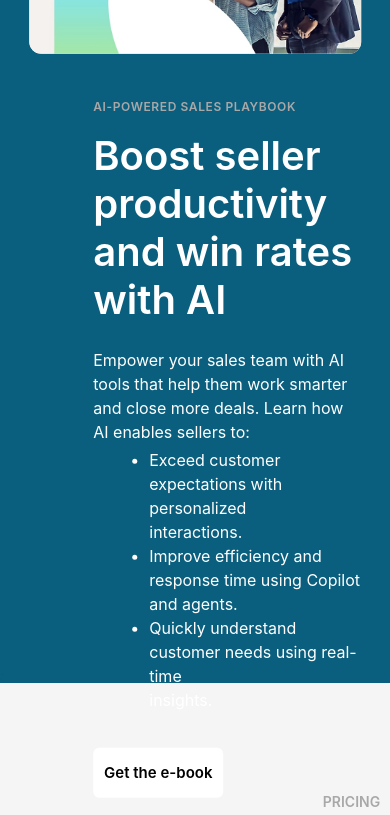
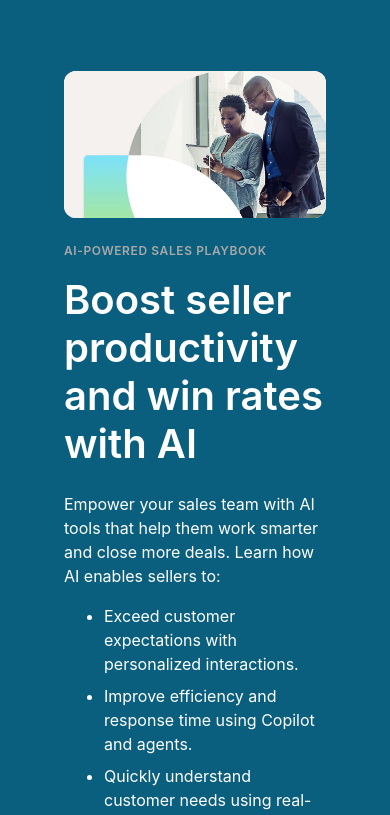
Before and after one commit to AbeeraFarhan06/Microsoft-Dynamics, a React (Vite) app: page / in a window 390 px wide. Shown: the part 2380-3195 px from the top of the page. Built offline with nearby package versions, Linux system fonts and the light colour scheme.

Commit message:
Made AI Section responsive

```diff
--- a/src/components/AIPoweredSales.tsx
+++ b/src/components/AIPoweredSales.tsx
@@ -11,7 +11,6 @@ import { motion } from "framer-motion";
 import AI_bg from "../assets/AI_bg.avif";
 import persons from "../assets/persons.avif";
 
-// Motion-enhanced Chakra component
 const MotionBox = motion(Box);
 
 const AIPoweredSales = () => {
@@ -23,11 +22,14 @@ const AIPoweredSales = () => {
       bgPosition="top"
       bgRepeat="no-repeat"
       width="100%"
-      height="700px"
+      height={{ base: "auto", md: "700px" }}
       position="relative"
       zIndex="0"
+      py={{ base: 10, md: 0 }}
     >
+      {/* Desktop layout */}
       <Flex
+        display={{ base: "none", md: "flex" }}
         position="absolute"
         top="50%"
         left="50%"
@@ -38,7 +40,7 @@ const AIPoweredSales = () => {
         gap={10}
         flexWrap="wrap"
       >
-        {/* Image with bottom-to-top animation */}
+        {/* Image */}
         <MotionBox
           flex="1"
           minW="300px"
@@ -54,7 +56,7 @@ const AIPoweredSales = () => {
           <Image src={persons} alt="People working" />
         </MotionBox>
 
-        {/* Text with bottom-to-top animation */}
+        {/* Text */}
         <MotionBox
           flex="1"
           minW="250px"
@@ -120,6 +122,92 @@ const AIPoweredSales = () => {
           </Button>
         </MotionBox>
       </Flex>
+
+      {/* Mobile layout */}
+      <Stack
+        display={{ base: "flex", md: "none" }}
+        spacing={6}
+        align="center"
+        px={{base: 16, md: 6} }
+        mt={12}
+      >
+        {/* Image */}
+        <MotionBox
+          w="100%"
+          borderRadius="xl"
+          overflow="hidden"
+          bg="white"
+          initial={{ opacity: 0, y: 60 }}
+          whileInView={{ opacity: 1, y: 0 }}
+          viewport={{ once: true }}
+          transition={{ duration: 0.8 }}
+        >
+          <Image src={persons} alt="People working" />
+        </MotionBox>
+
+        {/* Text */}
+        <MotionBox
+          textAlign="left"
+          initial={{ opacity: 0, y: 60 }}
+          whileInView={{ opacity: 1, y: 0 }}
+          viewport={{ once: true }}
+          transition={{ duration: 0.8, delay: 0.2 }}
+        >
+          <Text
+            fontSize="12px"
+            fontWeight="semibold"
+            color="#a9a8a8"
+            textTransform="uppercase"
+            letterSpacing="wider"
+            mb={4}
+          >
+            AI-Powered Sales Playbook
+          </Text>
+
+          <Heading
+            fontSize="2.5rem"
+            fontWeight="semibold"
+            color="white"
+            mb={6}
+            lineHeight="1.2"
+          >
+            Boost seller productivity and win rates with AI
+          </Heading>
+
+          <Text fontSize="md" color="white" mb={4}>
+            Empower your sales team with AI tools that help them work smarter
+            and close more deals. Learn how AI enables sellers to:
+          </Text>
+
+          <Stack as="ul" spacing={2} pl={10} color="white" mb={5} textAlign="left">
+            <li>
+              Exceed customer expectations with personalized interactions.
+            </li>
+            <li>
+              Improve efficiency and response time using Copilot and agents.
+            </li>
+            <li>
+              Quickly understand customer needs using real-time insights.
+            </li>
+          </Stack>
+
+          <Button
+            bg="white"
+            color="black"
+            fontWeight="semibold"
+            fontSize="15px"
+            h="50px"
+            w="130px"
+            px={6}
+            mt={3}
+            mb={8}
+            borderRadius="md"
+            _hover={{ bg: "gray.200" }}
+          >
+            Get the e-book
+          </Button>
+        </MotionBox>
+      </Stack>
     </Box>
   );
 };
```
